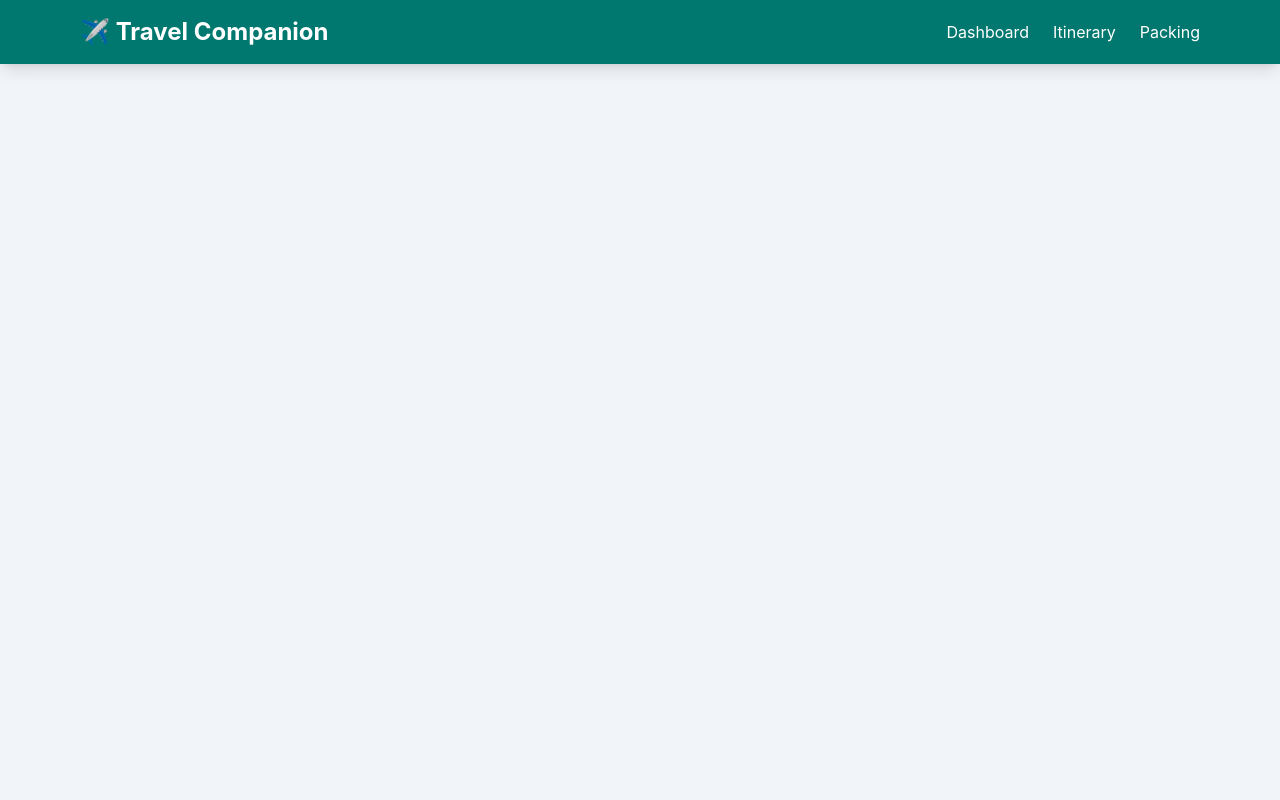
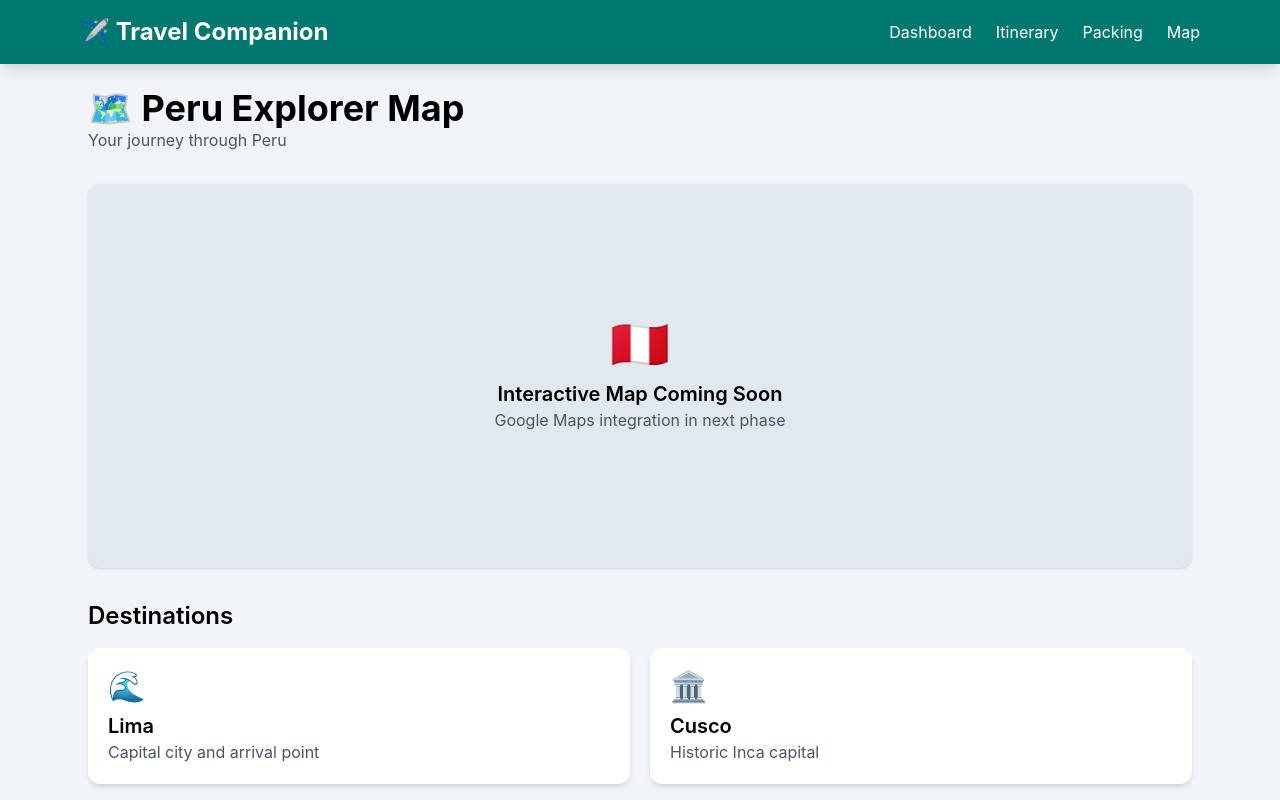
Before and after one commit to wqlim7-bot/Travel-Companion, a React (Vite) app: page /map in a window 1280 px wide. Shown: the top 800 px of the page. Built offline with nearby package versions, Linux system fonts and the light colour scheme.

Commit message:
Milestone 3 - Peru Map Foundation

```diff
--- a/src/App.jsx
+++ b/src/App.jsx
@@ -5,6 +5,7 @@ import Navbar from "./components/Navbar";
 import Dashboard from "./pages/Dashboard";
 import Itinerary from "./pages/Itinerary";
 import Packing from "./pages/Packing";
+import Map from "./pages/Map";
 
 export default function App() {
   return (
@@ -20,6 +21,8 @@ export default function App() {
 
         <Route path="/packing" element={<Packing />} />
 
+        <Route path="/map" element={<Map />} />
+
       </Routes>
 
     </div>
--- a/src/components/Navbar.jsx
+++ b/src/components/Navbar.jsx
@@ -20,6 +20,8 @@ export default function Navbar() {
 
           <Link to="/packing">Packing</Link>
 
+          <Link to="/map">Map</Link>
+
         </div>
 
       </div>
--- /dev/null
+++ b/src/pages/Map.jsx
@@ -0,0 +1,162 @@
+export default function Map() {
+
+const destinations = [
+
+{
+name:"Lima",
+description:"Capital city and arrival point",
+icon:"🌊"
+},
+
+{
+name:"Cusco",
+description:"Historic Inca capital",
+icon:"🏛️"
+},
+
+{
+name:"Sacred Valley",
+description:"Ancient Inca villages and landscapes",
+icon:"🌄"
+},
+
+{
+name:"Machu Picchu",
+description:"Iconic Inca citadel",
+icon:"🏔️"
+}
+
+];
+
+
+return (
+
+<div className="max-w-6xl mx-auto p-6">
+
+
+<h1 className="text-4xl font-bold">
+
+🗺️ Peru Explorer Map
+
+</h1>
+
+
+<p className="text-gray-600 mb-8">
+
+Your journey through Peru
+
+</p>
+
+
+
+<div className="
+bg-slate-200
+rounded-xl
+h-96
+flex
+items-center
+justify-center
+shadow
+mb-8
+">
+
+
+<div className="text-center">
+
+<p className="text-5xl">
+🇵🇪
+</p>
+
+<p className="text-xl font-semibold mt-3">
+
+Interactive Map Coming Soon
+
+</p>
+
+
+<p className="text-gray-600">
+
+Google Maps integration in next phase
+
+</p>
+
+</div>
+
+
+</div>
+
+
+
+<h2 className="
+text-2xl
+font-semibold
+mb-4
+">
+
+Destinations
+
+</h2>
+
+
+
+<div className="
+grid
+md:grid-cols-2
+gap-5
+">
+
+
+{
+destinations.map((place,index)=>(
+
+<div
+key={index}
+className="
+bg-white
+rounded-xl
+shadow-md
+p-5
+"
+>
+
+
+<div className="text-3xl">
+
+{place.icon}
+
+</div>
+
+
+<h3 className="
+text-xl
+font-semibold
+mt-2
+">
+
+{place.name}
+
+</h3>
+
+
+<p className="text-gray-600">
+
+{place.description}
+
+</p>
+
+
+</div>
+
+
+))
+}
+
+
+</div>
+
+
+</div>
+
+)
+
+}
```
